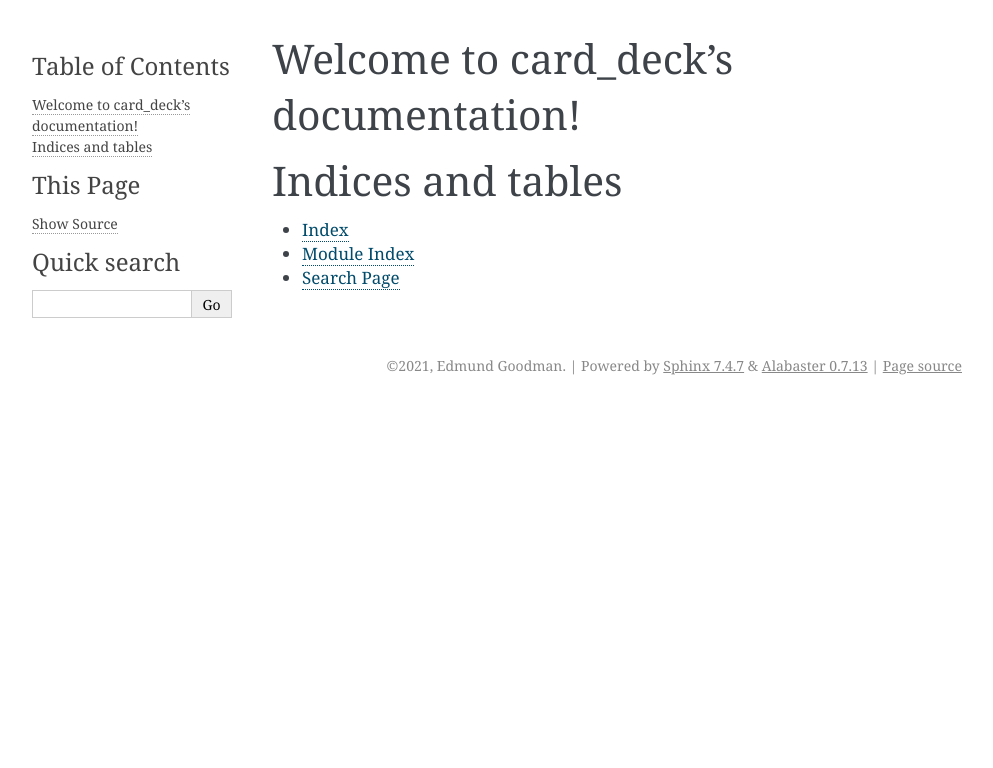
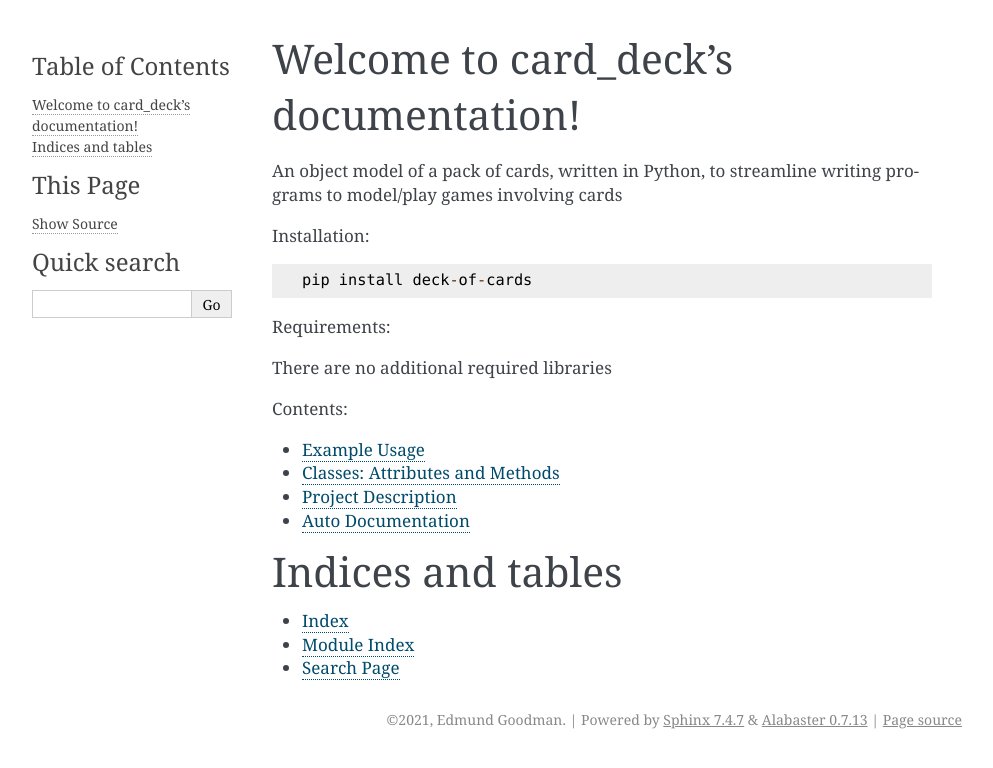
Before and after one commit to EdmundGoodman/card_deck, a Sphinx documentation site: the page built from source/index.rst, in a window 1280 px wide. Shown: the top 768 px of the page, without its empty margins (148-1141 px from the left). Built offline with Sphinx 7.4.7, drawn with Linux system fonts in a browser that asks for light colours.

Commit message:
Started adding rst files for documentation, and started work on autodoc generation

```diff
--- /dev/null
+++ b/source/autodoc.rst
@@ -0,0 +1,6 @@
+Auto Documentation
+====================
+
+.. automodule:: card_deck
+    :members:
+    :show-inheritance:
--- /dev/null
+++ b/source/classes_methods.rst
@@ -0,0 +1,2 @@
+Classes: Attributes and Methods
+===============================
--- a/source/conf.py
+++ b/source/conf.py
@@ -10,9 +10,9 @@
 # add these directories to sys.path here. If the directory is relative to the
 # documentation root, use os.path.abspath to make it absolute, like shown here.
 #
-# import os
-# import sys
-# sys.path.insert(0, os.path.abspath('.'))
+import os
+import sys
+sys.path.insert(0, os.path.abspath('../card_deck'))
 
 
 # -- Project information -----------------------------------------------------
@@ -31,6 +31,7 @@
 # extensions coming with Sphinx (named 'sphinx.ext.*') or your custom
 # ones.
 extensions = [
+    'sphinx.ext.autodoc'
 ]
 
 # Add any paths that contain templates here, relative to this directory.
--- a/source/index.rst
+++ b/source/index.rst
@@ -6,10 +6,27 @@
 Welcome to card_deck's documentation!
 =====================================
 
+An object model of a pack of cards, written in Python, to streamline writing programs to model/play games involving cards
+
+Installation:
+
+.. code-block:: python
+
+    pip install deck-of-cards
+
+Requirements:
+
+There are no additional required libraries
+
+
 .. toctree::
    :maxdepth: 2
    :caption: Contents:
 
+   usage
+   classes_methods
+   project
+   autodoc
 
 
 Indices and tables
--- /dev/null
+++ b/source/project.rst
@@ -0,0 +1,2 @@
+Project Description
+===================
--- /dev/null
+++ b/source/usage.rst
@@ -0,0 +1,2 @@
+Example Usage
+=============
```
Also changed, not shown: setup.py (added, +20 -0 lines).
